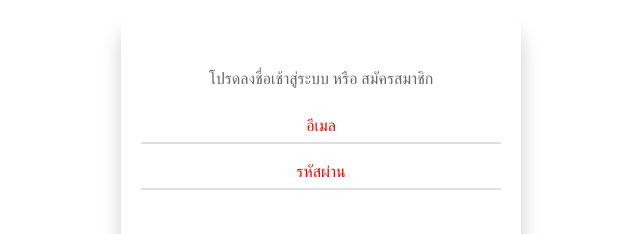
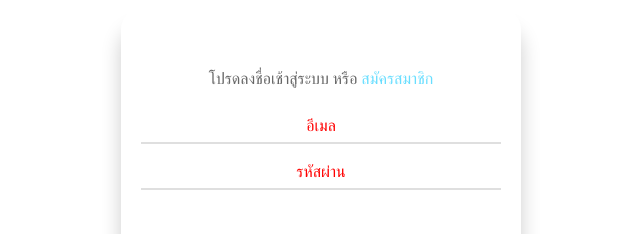
Before and after one commit to TypeNaN/immigo, a plain HTML site: page public/index.html in a window 1280 px wide. In both pictures the pointer is over the element "สมัครสมาชิก". Shown: the part 204-438 px from the top of the page, 319-959 px from the left. Drawn offline with Linux system fonts and the light colour scheme.

Commit message:
Update CSS

```diff
--- a/public/css/index.css
+++ b/public/css/index.css
@@ -8,8 +8,8 @@ body {
   color: #666;
 }
 
-a { color: #03A9F4; text-decoration: none; }
-a:hover { color: #69DEFF; cursor: pointer; }
+a, .anchor { color: #03A9F4; text-decoration: none; }
+a:hover, .anchor:hover { color: #69DEFF; cursor: pointer; }
 
 #main-container {
   width: 100%;
```
